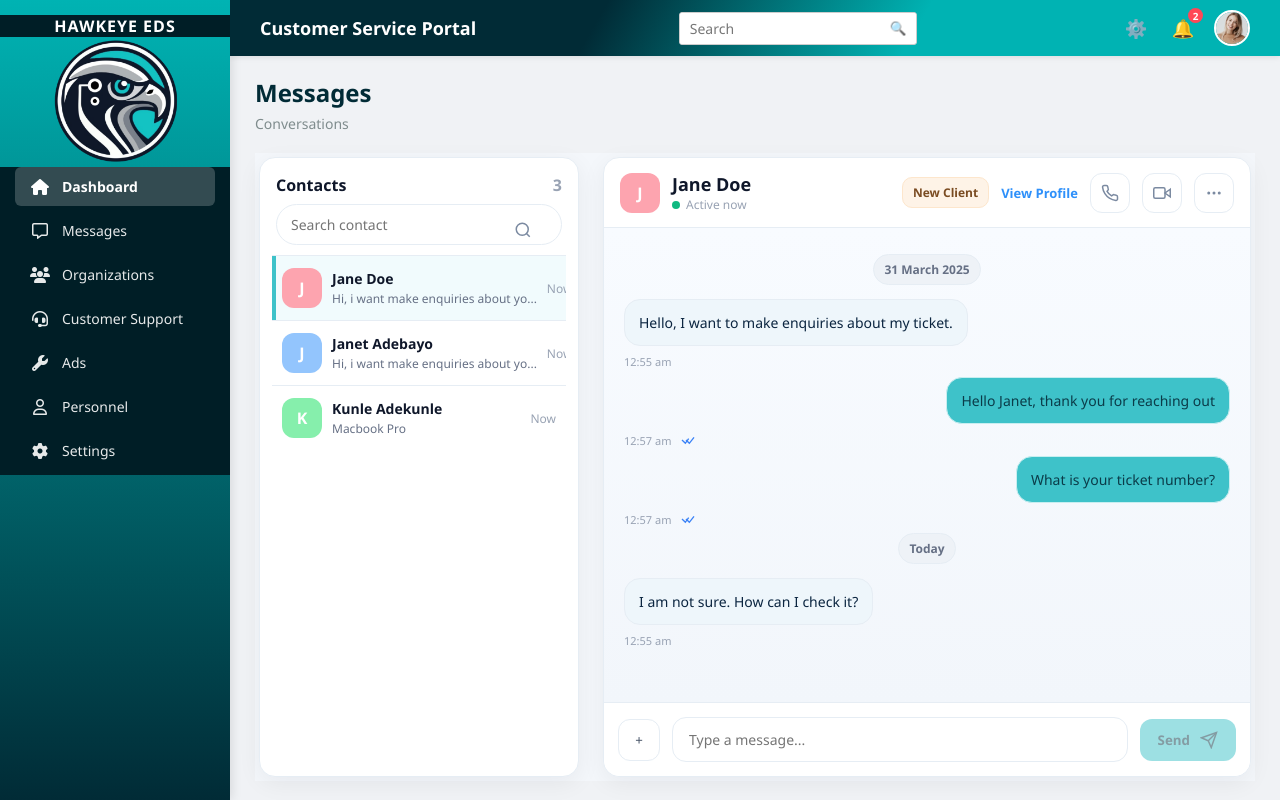
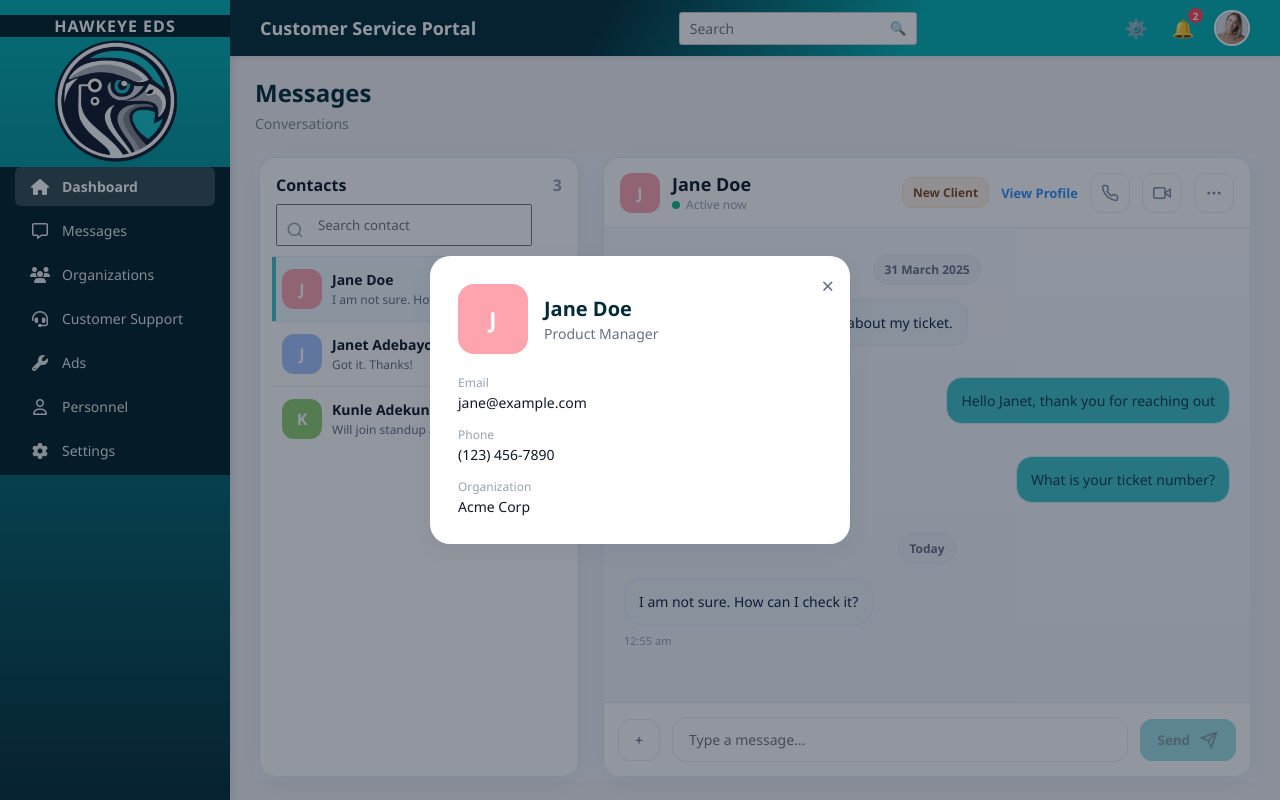
Before and after one commit to jassantos/Hawkeye-EDS-Project, a plain HTML site: page messaging.html in a window 1280 px wide. Both pictures are taken after a click on the link "View Profile". Drawn offline with nearby package versions, Linux system fonts and the light colour scheme.

Commit message:
updated messaging section to have working search as well as view profile functionaility

```diff
--- a/css/messaging.css
+++ b/css/messaging.css
@@ -20,10 +20,14 @@
 }
 /* Search lens inside input */
 .msg .msg-search .lens{
-  position:absolute; right:16px; top:50%;
+  position:absolute;
+  left:14px;
+  top:50%;
   transform:translateY(-50%);
-  color:#9ca3af; /* light grey like figma */
-  display:inline-flex; align-items:center; justify-content:center;
+  color:#9ca3af;
+  display:flex;
+  align-items:center;
+  pointer-events:none;
 }
 
 /* Header tools on the right: New Client pill + View Profile link */
@@ -81,10 +85,99 @@
 
 .msg .msg-search{ position:relative; padding:0 4px 10px }
 .msg .msg-search input{
-  width:100%; background:#fff; border:1px solid var(--msg-line); border-radius:999px;
-  padding:10px 40px 10px 14px; font-size:14px; outline:none;
+  padding:10px 14px 10px 40px; /* left space for icon */
 }
-.msg .msg-search svg{ position:absolute; right:18px; top:50%; transform:translateY(-50%); width:18px; height:18px; stroke:#7b8aa1 }
+
+/* Overlay */
+.msg .msg-profile-modal{
+  position:fixed;
+  inset:0;
+  background:rgba(15, 23, 42, 0.45);
+  display:flex;
+  align-items:center;
+  justify-content:center;
+  opacity:0;
+  pointer-events:none;
+  transition:0.2s ease;
+  z-index:999;
+}
+
+.msg .msg-profile-modal.show{
+  opacity:1;
+  pointer-events:auto;
+}
+
+/* Bigger card */
+.msg .msg-profile-card{
+  background:#fff;
+  border-radius:20px;
+  padding:28px;
+  width:420px;              /* ⬅️ bigger */
+  max-width:90%;
+  box-shadow:var(--msg-shadow);
+  position:relative;
+}
+
+/* Close button */
+.msg .msg-close{
+  position:absolute;
+  top:14px;
+  right:16px;
+  border:none;
+  background:none;
+  font-size:22px;
+  cursor:pointer;
+  color:#667085;
+}
+
+/* Header layout */
+.msg .msg-profile-header{
+  display:flex;
+  align-items:center;
+  gap:16px;
+  margin-bottom:20px;
+}
+
+.msg .msg-profile-header h2{
+  margin:0;
+  font-size:20px;
+}
+
+.msg .msg-profile-header p{
+  margin:2px 0 0;
+  color:#667085;
+  font-size:14px;
+}
+
+/* Avatar */
+.msg .msg-profile-avatar{
+  width:70px;
+  height:70px;
+  border-radius:16px;
+  display:grid;
+  place-items:center;
+  color:#fff;
+  font-weight:800;
+  font-size:22px;
+}
+
+/* Body fields */
+.msg .msg-profile-body{
+  display:grid;
+  gap:14px;
+}
+
+.msg .field label{
+  font-size:12px;
+  color:#98a2b3;
+  display:block;
+}
+
+.msg .field p{
+  margin:2px 0 0;
+  font-size:14px;
+  font-weight:500;
+}
 
 .msg .msg-list{ list-style:none; margin:0; padding:0; overflow:auto; border-top:1px solid var(--msg-line); }
 .msg .msg-item{
--- a/js/messaging.js
+++ b/js/messaging.js
@@ -2,14 +2,14 @@
    Mount with: Messaging.init(document.getElementById('msg-mount'), { demo: true })
    Author - Mihir Mistry(041105676)
 */
-window.Messaging = (function(){
+window.Messaging = (function () {
   const ICONS = {
     search: `<svg viewBox="0 0 24 24" width="18" height="18" fill="none" stroke="currentColor" stroke-width="2"><circle cx="11" cy="11" r="8"></circle><line x1="21" y1="21" x2="16.65" y2="16.65"></line></svg>`,
-    phone:  `<svg viewBox="0 0 24 24" width="18" height="18" fill="none" stroke="currentColor" stroke-width="2"><path d="M22 16.92v3a2 2 0 0 1-2.18 2 19.8 19.8 0 0 1-8.63-3.07 19.5 19.5 0 0 1-6-6A19.8 19.8 0 0 1 2.09 4.18 2 2 0 0 1 4.06 2h3a2 2 0 0 1 2 1.72c.12.9.33 1.77.62 2.6a2 2 0 0 1-.45 2.11L8.09 9.91a16 16 0 0 0 6 6l1.48-1.15a2 2 0 0 1 2.11-.45c.83.29 1.7.5 2.6.62A2 2 0 0 1 22 16.92z"/></svg>`,
-    video:  `<svg viewBox="0 0 24 24" width="18" height="18" fill="none" stroke="currentColor" stroke-width="2"><polygon points="23 7 16 12 23 17 23 7"></polygon><rect x="1" y="5" width="15" height="14" rx="2" ry="2"></rect></svg>`,
-    more:   `<svg viewBox="0 0 24 24" width="18" height="18" fill="none" stroke="currentColor" stroke-width="2"><circle cx="5" cy="12" r="1"></circle><circle cx="12" cy="12" r="1"></circle><circle cx="19" cy="12" r="1"></circle></svg>`,
-    send:   `<svg viewBox="0 0 24 24" width="18" height="18" fill="none" stroke="currentColor" stroke-width="2"><line x1="22" y1="2" x2="11" y2="13"></line><polygon points="22 2 15 22 11 13 2 9 22 2"></polygon></svg>`,
-    ticks:  `<svg viewBox="0 0 24 24" class="msg-tick" fill="none" stroke="#3b82f6" stroke-width="2"><polyline points="3 12 8 17 13 10"></polyline><polyline points="9 12 14 17 21 8"></polyline></svg>`
+    phone: `<svg viewBox="0 0 24 24" width="18" height="18" fill="none" stroke="currentColor" stroke-width="2"><path d="M22 16.92v3a2 2 0 0 1-2.18 2 19.8 19.8 0 0 1-8.63-3.07 19.5 19.5 0 0 1-6-6A19.8 19.8 0 0 1 2.09 4.18 2 2 0 0 1 4.06 2h3a2 2 0 0 1 2 1.72c.12.9.33 1.77.62 2.6a2 2 0 0 1-.45 2.11L8.09 9.91a16 16 0 0 0 6 6l1.48-1.15a2 2 0 0 1 2.11-.45c.83.29 1.7.5 2.6.62A2 2 0 0 1 22 16.92z"/></svg>`,
+    video: `<svg viewBox="0 0 24 24" width="18" height="18" fill="none" stroke="currentColor" stroke-width="2"><polygon points="23 7 16 12 23 17 23 7"></polygon><rect x="1" y="5" width="15" height="14" rx="2" ry="2"></rect></svg>`,
+    more: `<svg viewBox="0 0 24 24" width="18" height="18" fill="none" stroke="currentColor" stroke-width="2"><circle cx="5" cy="12" r="1"></circle><circle cx="12" cy="12" r="1"></circle><circle cx="19" cy="12" r="1"></circle></svg>`,
+    send: `<svg viewBox="0 0 24 24" width="18" height="18" fill="none" stroke="currentColor" stroke-width="2"><line x1="22" y1="2" x2="11" y2="13"></line><polygon points="22 2 15 22 11 13 2 9 22 2"></polygon></svg>`,
+    ticks: `<svg viewBox="0 0 24 24" class="msg-tick" fill="none" stroke="#3b82f6" stroke-width="2"><polyline points="3 12 8 17 13 10"></polyline><polyline points="9 12 14 17 21 8"></polyline></svg>`
   };
 
   const template = () => `
@@ -43,7 +43,7 @@
 
         <div class="header-tools">
           <span class="tag tag-warm">New Client</span>
-          <a href="#" class="link">View Profile</a>
+          <a href="#" class="link" id="m-profile">View Profile</a>
           <button class="icon-btn" id="m-call"  title="Call">${ICONS.phone}</button>
           <button class="icon-btn" id="m-video" title="Video">${ICONS.video}</button>
           <button class="icon-btn" id="m-more"  title="More">${ICONS.more}</button>
@@ -61,36 +61,93 @@
         </form>
       </section>
     </div>
+    <div class="msg-profile-modal" id="m-profile-modal">
+  <div class="msg-profile-card">
+    <button class="msg-close" id="m-close-profile">&times;</button>
+
+    <div class="msg-profile-header">
+      <div class="msg-profile-avatar" id="m-profile-avatar">A</div>
+      <div>
+        <h2 id="m-profile-name">Name</h2>
+        <p id="m-profile-title">Title</p>
+      </div>
+    </div>
+
+    <div class="msg-profile-body">
+      <div class="field">
+        <label>Email</label>
+        <p id="m-profile-email">—</p>
+      </div>
+
+      <div class="field">
+        <label>Phone</label>
+        <p id="m-profile-phone">—</p>
+      </div>
+
+      <div class="field">
+        <label>Organization</label>
+        <p id="m-profile-org">—</p>
+      </div>
+    </div>
+  </div>
   </div>`;
 
   /* --- Demo Data (to mirror the Figma) --- */
   const demoContacts = [
-    { id: 1, name: "Jane Doe", last: "Hi, i want make enquiries about yo...", color:"#fda4af", badge:"New" },
-    { id: 2, name: "Janet Adebayo", last: "Hi, i want make enquiries about yo...", color:"#93c5fd" },
-    { id: 3, name: "Kunle Adekunle", last: "Macbook Pro", color:"#86efac" },
+    {
+      id: 1,
+      name: "Jane Doe",
+      last: "I am not sure. How can I check it?",
+      color: "#fda4af",
+      email: "jane@example.com",
+      phone: "(123) 456-7890",
+      org: "Acme Corp",
+      title: "Product Manager"
+    },
+    {
+      id: 2,
+      name: "Janet Adebayo",
+      last: "Got it. Thanks!",
+      color: "#a4c5fd",
+      email: "janet@example.com",
+      phone: "(123) 456-7890",
+      org: "Westcorp",
+      title: "Admin"
+    },
+    {
+      id: 3,
+      name: "Kunle Adekunle",
+      last: "Will join standup at 10.",
+      color: "#8ece72",
+      email: "Kunle@example.com",
+      phone: "(123) 456-7890",
+      org: "Acme Corp",
+      title: "DBA"
+    }
   ];
+
   const demoThreads = {
     1: [
       { sep: "31 March 2025" },
-      { me:false, text:"Hello, I want to make enquiries about my ticket.", t:"12:55 am" },
-      { me:true, text:"Hello Janet, thank you for reaching out", t:"12:57 am", ticks:true },
-      { me:true, text:"What is your ticket number?", t:"12:57 am", ticks:true },
+      { me: false, text: "Hello, I want to make enquiries about my ticket.", t: "12:55 am" },
+      { me: true, text: "Hello Janet, thank you for reaching out", t: "12:57 am", ticks: true },
+      { me: true, text: "What is your ticket number?", t: "12:57 am", ticks: true },
       { sep: "Today" },
-      { me:false, text:"I am not sure. How can I check it?", t:"12:55 am" }
+      { me: false, text: "I am not sure. How can I check it?", t: "12:55 am" }
     ],
-    2: [{ me:false, text:"Hi! sharing the figma link.", t:"09:05" }, { me:true, text:"Got it. Thanks!", t:"09:07", ticks:true }],
-    3: [{ me:false, text:"Will join standup at 10.", t:"Now" }]
+    2: [{ me: false, text: "Hi! sharing the figma link.", t: "09:05" }, { me: true, text: "Got it. Thanks!", t: "09:07", ticks: true }],
+    3: [{ me: false, text: "Will join standup at 10.", t: "Now" }]
   };
 
-  function el(html){
+  function el(html) {
     const d = document.createElement('div'); d.innerHTML = html.trim(); return d.firstChild;
   }
 
-  function renderContacts(listEl, onSelect){
+  function renderContacts(listEl, onSelect) {
     listEl.innerHTML = "";
     demoContacts.forEach((c, i) => {
       const li = document.createElement('li');
-      li.className = "msg-item" + (i===0 ? " is-active" : "");
+      li.className = "msg-item" + (i === 0 ? " is-active" : "");
       li.innerHTML = `
         <div class="msg-avatar" style="background:${c.color}">${c.name[0]}</div>
         <div>
@@ -111,15 +168,15 @@
     document.getElementById('m-count').textContent = demoContacts.length;
   }
 
-  function renderThread(threadEl, conv){
+  function renderThread(threadEl, conv) {
     threadEl.innerHTML = "";
     conv.forEach(m => {
-      if (m.sep){
+      if (m.sep) {
         const chip = el(`<div style="text-align:center"><span class="date-chip">${m.sep}</span></div>`);
         threadEl.appendChild(chip);
         return;
       }
-      const row = el(`<div class="msg-row ${m.me ? 'me':''}"></div>`);
+      const row = el(`<div class="msg-row ${m.me ? 'me' : ''}"></div>`);
       const bubble = el(`<div class="msg-bubble"></div>`);
       bubble.textContent = m.text;
       const time = el(`<div class="msg-time">${m.t || "Now"} ${m.ticks ? ICONS.ticks : ""}</div>`);
@@ -130,8 +187,10 @@
     threadEl.scrollTop = threadEl.scrollHeight;
   }
 
-  function init(container, opts={}){
+  function init(container, opts = {}) {
     container.innerHTML = template();
+
+
 
     const listEl = container.querySelector('#m-list');
     const threadEl = container.querySelector('#m-thread');
@@ -141,12 +200,69 @@
     const input = container.querySelector('#m-text');
     const form = container.querySelector('#m-form');
     const sendBtn = container.querySelector('#m-send');
+    const searchInput = container.querySelector('#m-search');
+    const profileLink = container.querySelector('#m-profile');
+    const modal = container.querySelector('#m-profile-modal');
+    const closeBtn = container.querySelector('#m-close-profile');
+
+    const profileName = container.querySelector('#m-profile-name');
+    const profileTitle = container.querySelector('#m-profile-title');
+    const profileEmail = container.querySelector('#m-profile-email');
+    const profilePhone = container.querySelector('#m-profile-phone');
+    const profileOrg = container.querySelector('#m-profile-org');
+    const profileAvatar = container.querySelector('#m-profile-avatar');
+
+    let currentContact = null;
+
+    const savedId = localStorage.getItem("selectedContactId");
+
+    if (savedId) {
+      const found = demoContacts.find(c => c.id == savedId);
+      if (found) {
+        selectContact(found);
+      } else {
+        selectContact(demoContacts[0]);
+      }
+    } else {
+      selectContact(demoContacts[0]);
+    }
+
+    profileLink.addEventListener('click', (e) => {
+      e.preventDefault();
+      if (!currentContact) return;
+
+      profileName.textContent = currentContact.name;
+      profileTitle.textContent = currentContact.title || "—";
+      profileEmail.textContent = currentContact.email || "—";
+      profilePhone.textContent = currentContact.phone || "—";
+      profileOrg.textContent = currentContact.org || "—";
+
+      profileAvatar.textContent = currentContact.name[0];
+      profileAvatar.style.background = currentContact.color;
+
+      modal.classList.add('show');
+    });
+
+    searchInput.addEventListener('input', () => {
+      const term = searchInput.value.toLowerCase();
+
+      const filtered = demoContacts.filter(c =>
+        c.name.toLowerCase().includes(term) ||
+        c.last.toLowerCase().includes(term)
+      );
+
+      renderFilteredContacts(filtered);
+    });
 
     // Render & preselect first contact to match Figma
     renderContacts(listEl, selectContact);
     selectContact(demoContacts[0]);
 
-    function selectContact(c){
+    function selectContact(c) {
+      currentContact = c;
+
+      localStorage.setItem("selectedContactId", c.id);
+
       titleEl.textContent = c.name;
       subEl.textContent = "Active now";
       avaEl.textContent = c.name[0];
@@ -154,7 +270,43 @@
       renderThread(threadEl, demoThreads[c.id] || []);
       input.disabled = false;
       sendBtn.disabled = !input.value.trim();
-      input.focus();
+    }
+
+    closeBtn.addEventListener('click', () => {
+      modal.classList.remove('show');
+    });
+
+    // click outside closes modal
+    modal.addEventListener('click', (e) => {
+      if (e.target === modal) {
+        modal.classList.remove('show');
+      }
+    });
+
+    function renderFilteredContacts(filteredList) {
+      listEl.innerHTML = "";
+
+      filteredList.forEach((c) => {
+        const li = document.createElement('li');
+        li.className = "msg-item";
+
+        li.innerHTML = `
+      <div class="msg-avatar" style="background:${c.color}">${c.name[0]}</div>
+      <div>
+        <p class="msg-name">${c.name}</p>
+        <p class="msg-last">${c.last}</p>
+      </div>
+      <div class="msg-meta">
+        <span>Now</span>
+        ${c.badge ? `<span class="msg-badge">${c.badge}</span>` : ""}
+      </div>`;
+
+        li.onclick = () => selectContact(c);
+
+        listEl.appendChild(li);
+      });
+
+      document.getElementById('m-count').textContent = filteredList.length;
     }
 
     input.addEventListener('input', () => {
@@ -165,7 +317,7 @@
       e.preventDefault();
       const txt = input.value.trim();
       if (!txt) return;
-      const now = new Date().toLocaleTimeString([], {hour:'2-digit', minute:'2-digit'});
+      const now = new Date().toLocaleTimeString([], { hour: '2-digit', minute: '2-digit' });
       // append my message
       const row = el(`<div class="msg-row me"></div>`);
       const bubble = el(`<div class="msg-bubble"></div>`);
```
